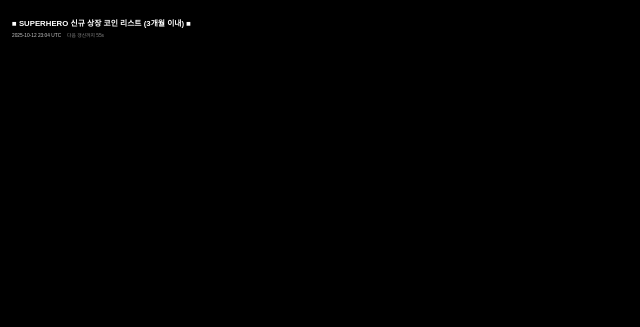
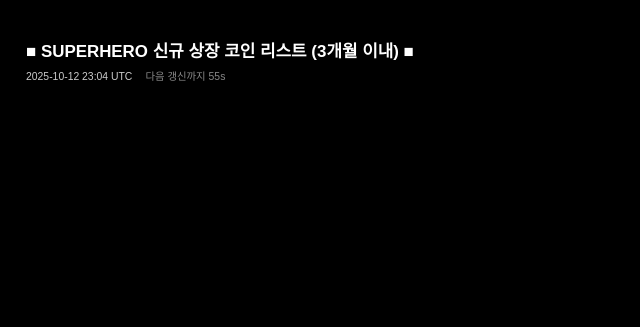
Before and after one commit to XIlIlIlO/-3m-newcoinlistup, a plain HTML site: page index.html in a window 1280 px wide. Shown: the whole page, without its empty margins (0-640 px from the left). Drawn offline with nearby package versions, Linux system fonts and the light colour scheme; no server answers.

Commit message:
Update index.html

```diff
--- a/index.html
+++ b/index.html
@@ -16,7 +16,7 @@
       overflow-x: hidden;
     }
     body {
-      transform: scale(0.3);
+      transform: scale(0.65);
       transform-origin: top left;
       width: 125%;
       height: 125%;
```
